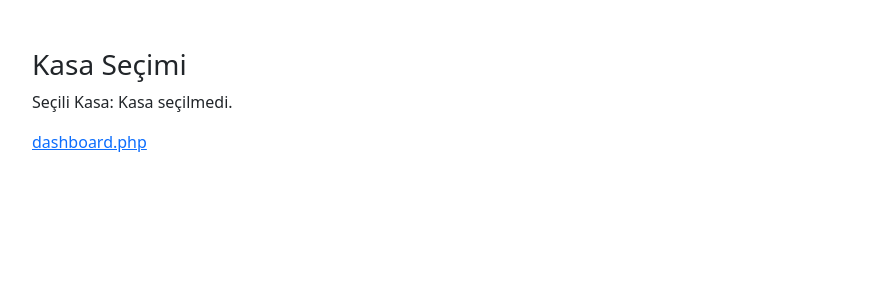
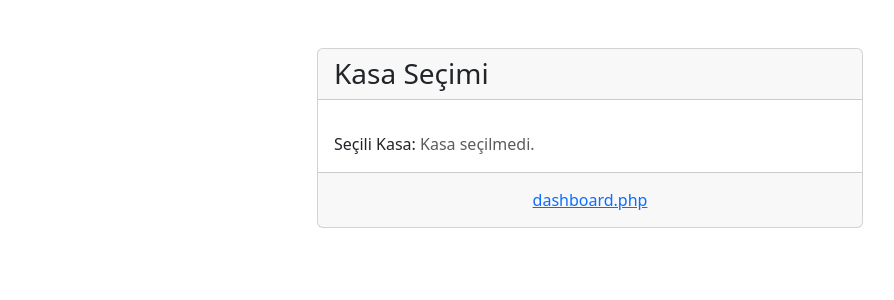
Before and after one commit to Buraksariguzeldev/bsdsoft, a PHP site: page /satis_yonetimi/kasa_secimi.php in a window 1280 px wide. Shown: the top 300 px of the page, without its empty margins (50-944 px from the left). Run offline with PHP 8.4, Linux system fonts and the light colour scheme; data that the repository does not hold is empty.

Commit message:
header guncellendi

```diff
--- a/assets/src/include/header.php
+++ b/assets/src/include/header.php
@@ -13,11 +13,11 @@ $mainCSS = '../../assets/src/css/main.css';
 $cssDosyalari = [];
 
 // Eğer `localhost:8001` veya `buraksariguzeldev.wuaze.com` ise `main.css` yüklenecek
-if ($sitePort == 8001 || $siteURL == 'buraksariguzeldev.wuaze.com') {
+if ($sitePort == 8003 || $siteURL == 'buraksariguzeldev.wuaze.com') {
     $cssDosyalari[] = $mainCSS;
 }
 // Eğer `localhost:8003` veya `bsdsoft.wuaze.com` ise `bootstrap` yüklenecek
-elseif ($sitePort == 8003 || $siteURL == 'bsdsoft.wuaze.com') {
+elseif ($sitePort == 8001 || $siteURL == 'bsdsoft.wuaze.com') {
     $cssDosyalari[] = $bootstrapURL;
 
     // Eğer `modules` klasöründeyse `main.css` de yüklenecek
--- a/satis_yonetimi/kasa_secimi.php
+++ b/satis_yonetimi/kasa_secimi.php
@@ -27,24 +27,42 @@ $selected_cash_register = $_SESSION['selected_cash_register'] ?? null;
     <meta charset="UTF-8">
     <meta name="viewport" content="width=device-width, initial-scale=1.0">
     <title>Kasa Seçimi</title>
-    <link rel="stylesheet" href="https://cdnjs.cloudflare.com/ajax/libs/bootstrap/5.3.0/css/bootstrap.min.css">
+    <link href="https://cdn.jsdelivr.net/npm/bootstrap@5.3.0/dist/css/bootstrap.min.css" rel="stylesheet">
 </head>
 <body>
     <div class="container mt-5">
-    <h3>Kasa Seçimi</h3>
+        <div class="row justify-content-center">
+            <div class="col-md-6">
+                <div class="card">
+                    <div class="card-header">
+                        <h3 class="mb-0">Kasa Seçimi</h3>
+                    </div>
+                    <div class="card-body">
                         <form method="post" action="">
                             <div class="d-grid gap-2">
                                 <?php foreach ($cash_registers as $cash_register): ?>
-                <button type="submit" name="cash_register_id" value="<?= htmlspecialchars($cash_register['id']) ?>" class="btn btn-primary">
+                                    <button type="submit" name="cash_register_id" value="<?= htmlspecialchars($cash_register['id']) ?>" class="btn btn-outline-primary">
                                         <?= htmlspecialchars($cash_register['register_name']) ?>
                                     </button>
                                 <?php endforeach; ?>
                             </div>
                         </form>
-    <p>Seçili Kasa:
-        <?= $selected_cash_register ? htmlspecialchars($cash_registers[array_search($selected_cash_register, array_column($cash_registers, 'id'))]['register_name']) : 'Kasa seçilmedi.' ?>
+                        <div class="mt-3">
+                            <p class="mb-0">Seçili Kasa:
+                                <?php if ($selected_cash_register): ?>
+                                    <span class="text-success">
+                                        <?= htmlspecialchars($cash_registers[array_search($selected_cash_register, array_column($cash_registers, 'id'))]['register_name']) ?>
+                                    </span>
+                                <?php else: ?>
+                                    <span class="text-muted">Kasa seçilmedi.</span>
+                                <?php endif; ?>
                             </p>
-       <a href="dashboard.php">dashboard.php</a>
+                        </div>
+                    </div>
+                    <div class="card-footer text-center"><a href="dashboard.php" class="btn btn-link">dashboard.php</a></div>
+                </div>
+            </div>
+        </div>
     </div>
 </body>
 </html>
```
Lines whose indentation alone changed are shown as unchanged.
